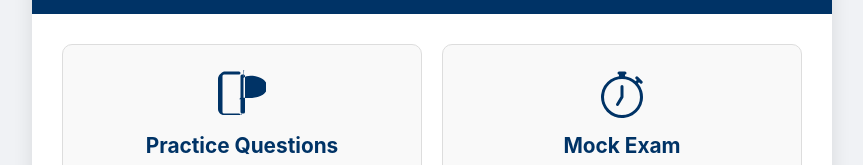
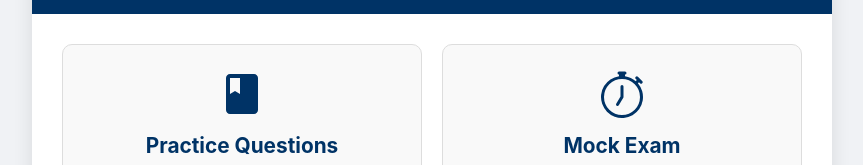
Before and after one commit to harrypage87/LawQuiz, a plain HTML site: page index.html in a window 1280 px wide. Shown: the part 321-486 px from the top of the page, without its empty margins (208-1071 px from the left). Drawn offline with Linux system fonts and the light colour scheme.

Commit message:
Replace book-half icon with new SVG icon

```diff
--- a/index.html
+++ b/index.html
@@ -182,8 +182,8 @@
         </div>
         <div class="menu-options">
             <div class="menu-option">
-                <svg xmlns="http://www.w3.org/2000/svg" width="48" height="48" fill="currentColor" class="bi bi-book-half" viewBox="0 0 16 16">
-                    <path d="M8.5 2.687c.654-.689 1.782-.886 3.112-.752 1.234.124 2.503.523 3.388 1.175.885.653 1.454 1.513 1.454 2.52 0 1.06-.615 2.04-1.505 2.634-1.088.707-2.333.958-3.59 1.034-1.257.076-2.44.03-3.55-.13a.5.5 0 0 0-.49.25l-.22.34H8.5v-13a.5.5 0 0 1 .5-.5zM8 1.5a.5.5 0 0 0-.5.5V14a.5.5 0 0 0 .5.5h.5a.5.5 0 0 0 .5-.5V2a.5.5 0 0 0-.5-.5H8zM7.5 15a.5.5 0 0 0-.5-.5H2a.5.5 0 0 1-.5-.5V2a.5.5 0 0 1 .5-.5h5a.5.5 0 0 0 0-1H2C.9 1 0 1.9 0 3v10c0 1.1.9 2 2 2h5.5a.5.5 0 0 0 .5-.5z"/>
+                <svg xmlns="http://www.w3.org/2000/svg" width="48" height="48" fill="currentColor" viewBox="0 0 24 24">
+                <path d="M18 2H6c-1.1 0-2 .9-2 2v16c0 1.1.9 2 2 2h12c1.1 0 2-.9 2-2V4c0-1.1-.9-2-2-2zM6 4h5v8l-2.5-1.5L6 12V4z"/>
                 </svg>
                 <h3>Practice Questions</h3>
                 <p>Study chapter by chapter with instant feedback after every question.</p>
```
